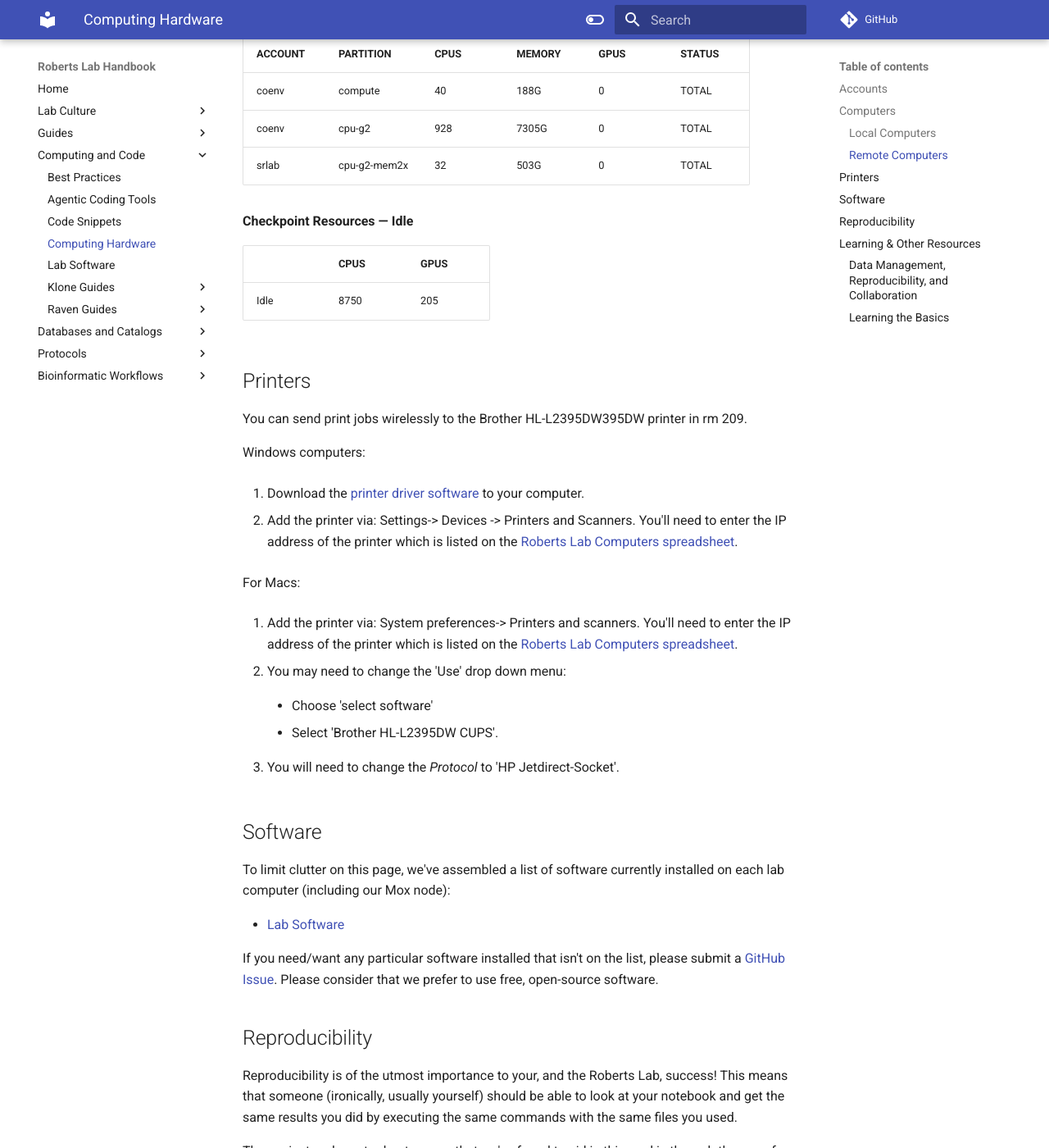
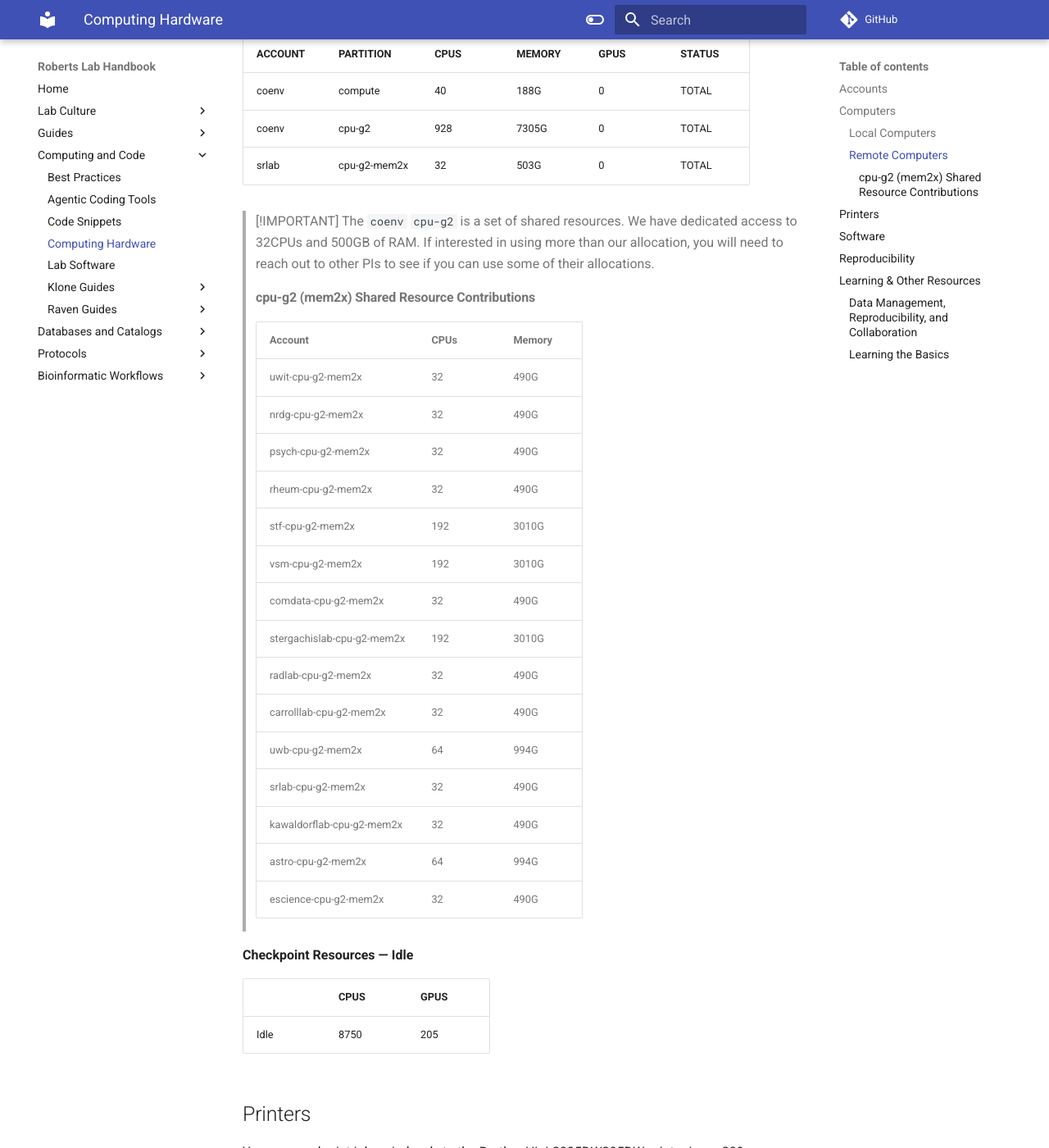
Before and after one commit to RobertsLab/resources, an MkDocs documentation site: the page built from docs/Computing-Hardware.md, in a window 1280 px wide and 1400 px high, scrolled down 1857 px. Shown: the whole window at 82% size. Built offline with MkDocs 1.6.1 and Material for MkDocs 9.7.7, drawn with Linux system fonts in a browser that asks for light colours; comment, search, counter and statistics services are not loaded.

Commit message:
Add details on shared computing resources and contributions for cpu-g2

```diff
--- a/docs/Computing-Hardware.md
+++ b/docs/Computing-Hardware.md
@@ -46,6 +46,31 @@ NOTE: All users have access to the checkpoint partition (`ckpt`), but run times
 | coenv | compute | 40 | 188G | 0 | TOTAL |
 | coenv | cpu-g2 | 928 | 7305G | 0 | TOTAL |
 | srlab | cpu-g2-mem2x | 32 | 503G | 0 | TOTAL |
+
+
+> [!IMPORTANT]
+> The `coenv` `cpu-g2` is a set of shared resources. We have dedicated access to 32CPUs and 500GB of RAM.
+> If interested in using more than our allocation, you will need to reach out to other PIs to see if you can use some of their allocations.
+>
+> #### cpu-g2 (mem2x) Shared Resource Contributions
+>
+> | Account                         | CPUs | Memory |
+> |-----------------------------|------|--------|
+> | uwit-cpu-g2-mem2x           | 32   | 490G   |
+> | nrdg-cpu-g2-mem2x           | 32   | 490G   |
+> | psych-cpu-g2-mem2x          | 32   | 490G   |
+> | rheum-cpu-g2-mem2x          | 32   | 490G   |
+> | stf-cpu-g2-mem2x            | 192  | 3010G  |
+> | vsm-cpu-g2-mem2x            | 192  | 3010G  |
+> | comdata-cpu-g2-mem2x        | 32   | 490G   |
+> | stergachislab-cpu-g2-mem2x  | 192  | 3010G  |
+> | radlab-cpu-g2-mem2x         | 32   | 490G   |
+> | carrolllab-cpu-g2-mem2x     | 32   | 490G   |
+> | uwb-cpu-g2-mem2x            | 64   | 994G   |
+> | srlab-cpu-g2-mem2x          | 32   | 490G   |
+> | kawaldorflab-cpu-g2-mem2x   | 32   | 490G   |
+> | astro-cpu-g2-mem2x          | 64   | 994G   |
+> | escience-cpu-g2-mem2x       | 32   | 490G   |
 
 **Checkpoint Resources — Idle**
 
```
